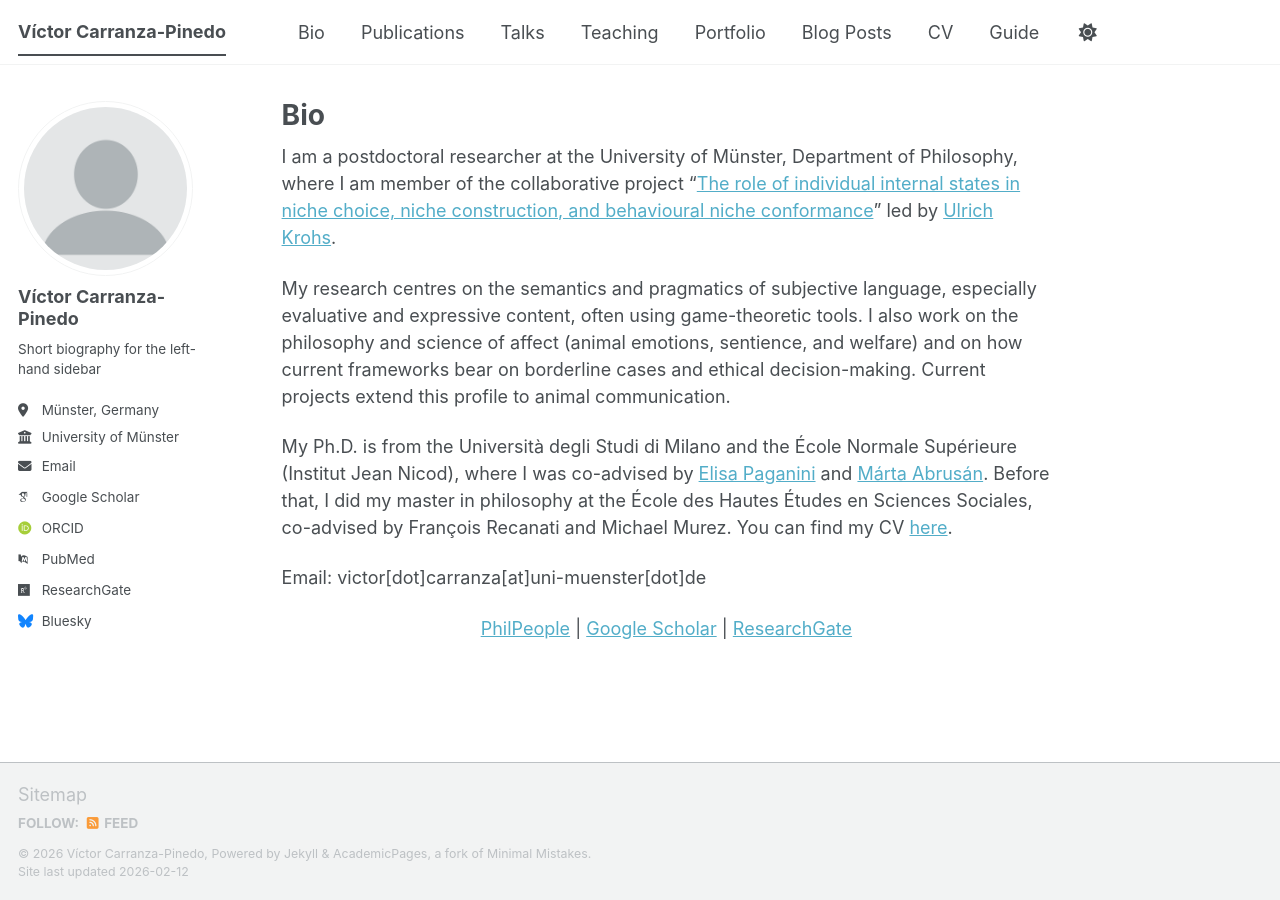
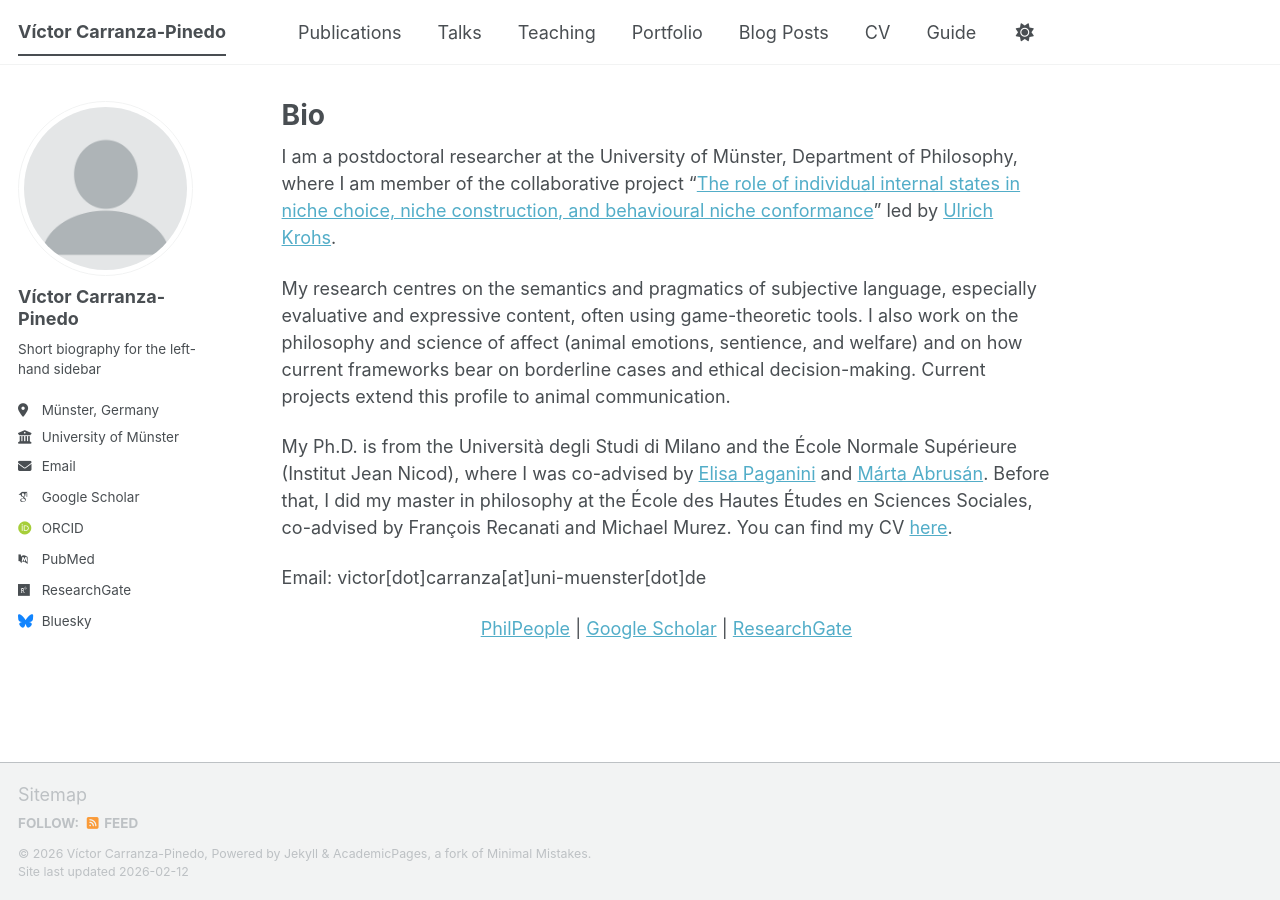
Before and after one commit to carranza-pinedo/carranza-pinedo.github.io, a Jekyll site: the page built from _pages/about.md, in a window 1280 px wide. Built offline with Jekyll 4.4.1, drawn with Linux system fonts in a browser that asks for light colours; some web fonts are replaced; a script bundle is joined from its source files by our own code; library files that are not in the unit come from our copies.

Commit message:
Update navigation.yml

```diff
--- a/_data/navigation.yml
+++ b/_data/navigation.yml
@@ -8,8 +8,6 @@
 #      Markdown formatted page while the second is generated using JSON.
 
 main:
-  - title: "Bio"
-    url: /about/
 
   - title: "Publications"
     url: /publications/
```
